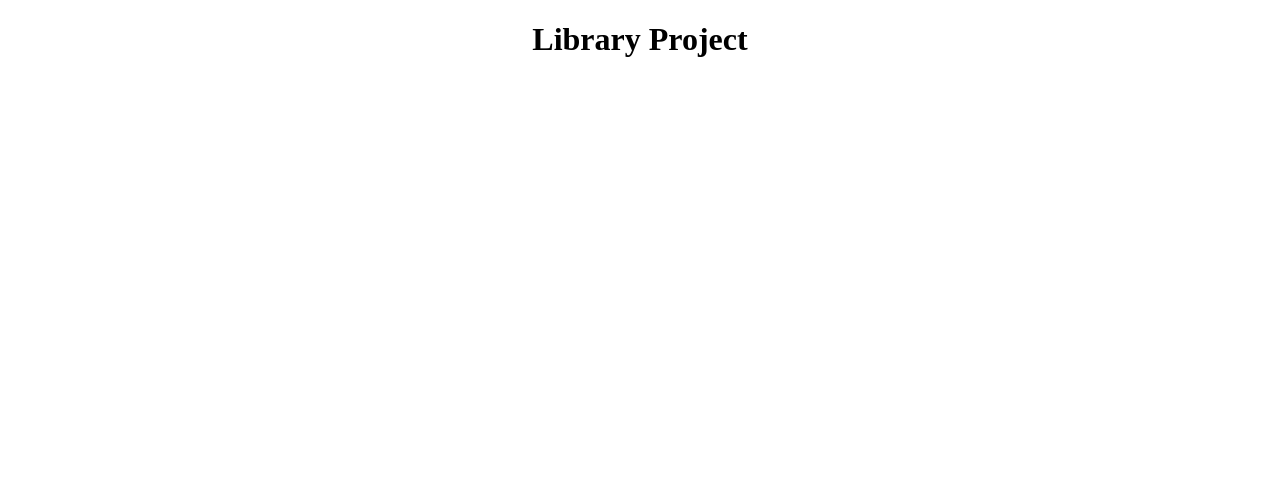
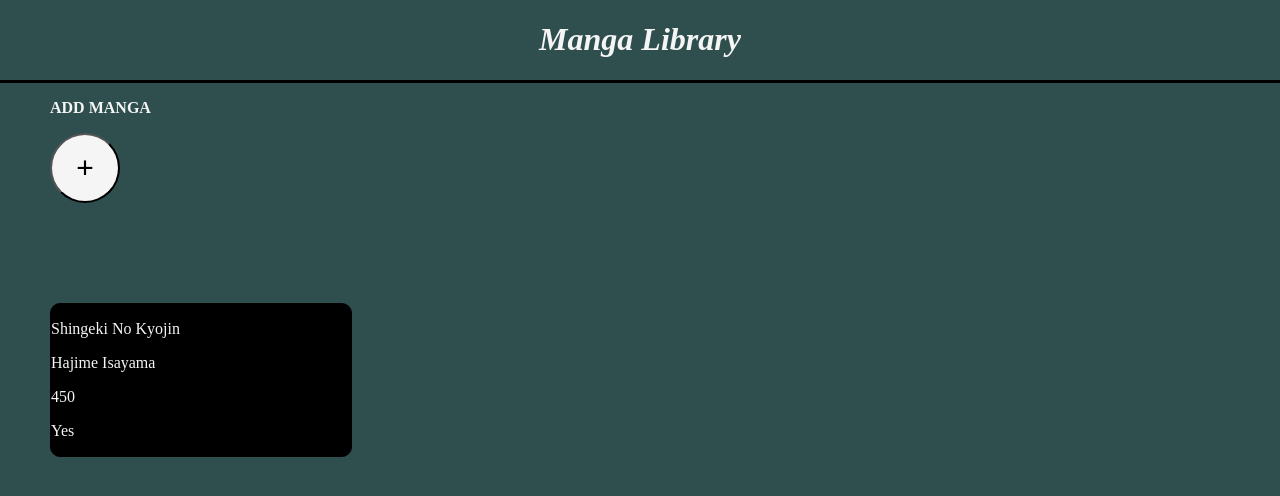
Before and after one commit to jorgepp94/Library, a plain HTML site: page index.html in a window 1280 px wide. Drawn offline with Linux system fonts and the light colour scheme.

Commit message:
Adding styles

```diff
--- a/index.html
+++ b/index.html
@@ -6,7 +6,31 @@
         <link rel="stylesheet" href="style.css">
     </head>
     <body>
-        <h1 id="thetitle">Library Project</h1>
+        <h1 id="thetitle">Manga Library</h1>
+
+        <div id="super-container">
+
+            <div id="add-section">
+                <p id="question">ADD MANGA</p>
+                <button id="add-manga">+</button>
+            </div>
+
+            <!--THIS IS THE CARDS CONTAINER-->
+            <div id="cards-container">
+
+                <div id="card1">
+                    <p id="title">Shingeki No Kyojin</p>
+                    <p id="author">Hajime Isayama</p>
+                    <p id="numPages">450</p>
+                    <p id="haveRead">Yes</p>
+                </div>
+
+
+            </div>
+
+
+
+        </div>
         <script type="text/javascript" src="script.js"></script>
     </body>
 </html>
--- a/script.js
+++ b/script.js
@@ -20,8 +20,3 @@ let sophia = new Books("Sophie's World", "Jostein Gaarder", 500, "read");
 
 myLibrary.push(theHobbit, theLOTR, GOT, sombra, sophia);
 console.table(myLibrary);
-
-
-function addBooks(){
-
-}
--- a/style.css
+++ b/style.css
@@ -1,3 +1,52 @@
+body{
+    padding: 0;
+    margin: 0;
+    background-color: darkslategrey;
+}
+
 #thetitle{
     text-align: center;
+    font-style: italic;
+    font-weight: bold;
+    color: whitesmoke;
 }
+
+#super-container{
+    border-top: 3px solid black;
+}
+
+#add-section{
+    padding-left: 50px;
+}
+
+#add-manga{
+    width: 70px;
+    height: 70px;
+    border-radius: 35px;
+    background-color: whitesmoke;
+    font-size: 30px;
+}
+
+#add-manga:hover{
+    cursor: pointer;
+}
+#add-manga:focus{
+    outline: none;
+}
+
+#question{
+    color: whitesmoke;
+    font-weight: bold;
+}
+
+#cards-container{
+    margin: 100px auto auto 50px;
+}
+
+#card1{
+    border: 1px solid black;
+    border-radius: 10px;
+    background-color: black;
+    width: 300px;
+    color: whitesmoke;
+}
```
